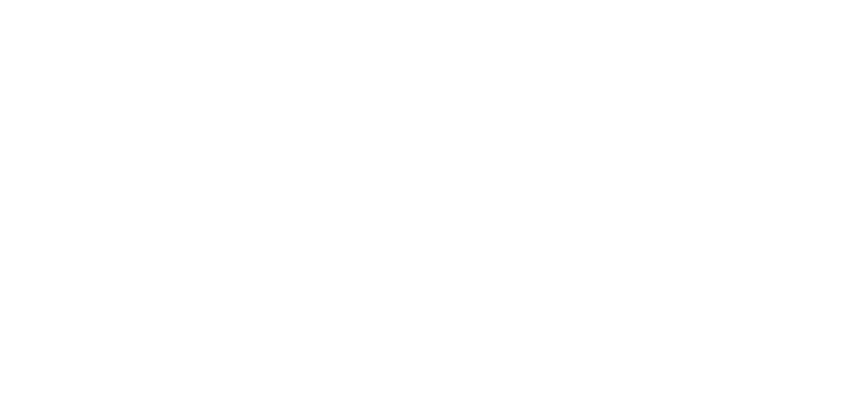
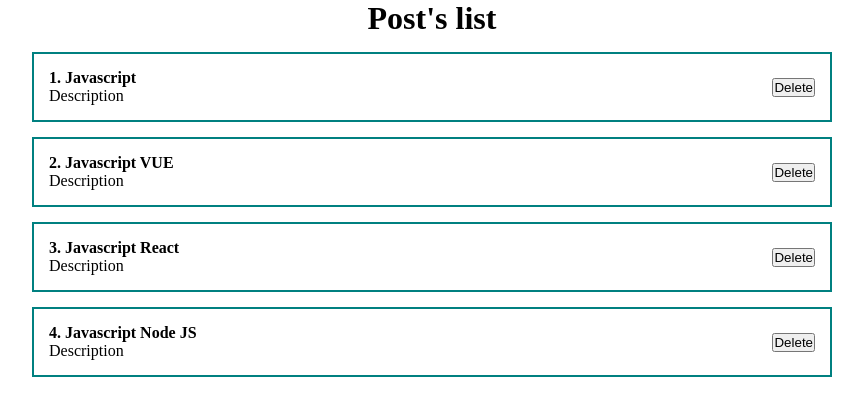
Before and after one commit to MikhaChe/react-course, a React (Create React App) app: page / in a window 1280 px wide. Shown: the top 416 px of the page, without its empty margins (208-1071 px from the left). Built offline with nearby package versions, Linux system fonts and the light colour scheme.

Commit message:
использование компонентов и пропсов, хуки и состояния

```diff
--- a/src/App.js
+++ b/src/App.js
@@ -1,9 +1,22 @@
-import react from 'react';
+//import Counter from './components/Counter';
+import React, {useState} from 'react';
+
+import PostList from './components/PostList';
+import './styles/App.css';
+
 
 function App() {
+  const [posts, setPosts] = useState([
+    {id: 1, title: 'Javascript', body: 'Description'},
+    {id: 2, title: 'Javascript VUE', body: 'Description'},
+    {id: 3, title: 'Javascript React', body: 'Description'},
+    {id: 4, title: 'Javascript Node JS', body: 'Description'}
+  ])
+
+
   return (
     <div className="App">
-
+      <PostList posts={posts}/>
     </div>
   );
 }
--- /dev/null
+++ b/src/components/Counter.jsx
@@ -0,0 +1,24 @@
+import React, {useState} from "react";
+
+const Counter = function () {
+  const[count, setCount] = useState(0)
+
+  function increment() {
+    setCount(count + 1);
+  }
+
+  function decrement() {
+    setCount(count - 1)
+  }
+
+  return (
+    <div>
+      <h1>{count}</h1>
+      <button onClick={increment}> + </button>
+      <button onClick={decrement}> - </button>
+    </div>
+
+  )
+}
+
+export default Counter;
--- /dev/null
+++ b/src/components/PostItem.jsx
@@ -0,0 +1,22 @@
+import React from 'react';
+
+const PostItem = (props) => {
+
+  return (
+    <div>
+      <div className='post'>
+        <div className='post__content'>
+          <strong>{props.post.id}. {props.post.title}</strong>
+          <div>
+            {props.post.body}
+          </div>
+        </div>
+        <div className='post__btns'>
+          <button>Delete</button>
+        </div>
+      </div>
+    </div>
+  );
+};
+
+export default PostItem;
--- /dev/null
+++ b/src/components/PostList.jsx
@@ -0,0 +1,18 @@
+import React from 'react';
+import PostItem from './PostItem';
+
+const PostList = (props) => {
+  return (
+    <div>
+      <h1 style={{textAlign: 'center'}}>
+        Post's list
+      </h1>
+      {props.posts.map(post =>
+        <PostItem post={post} key={post.id}/>
+        )
+      }
+    </div>
+  );
+};
+
+export default PostList;
--- /dev/null
+++ b/src/styles/App.css
@@ -0,0 +1,23 @@
+* {
+  margin: 0;
+  padding: 0;
+  box-sizing: border-box;
+}
+
+#root {
+  display: flex;
+  justify-content: center;
+}
+
+.App {
+  width: 800px;
+}
+
+.post {
+  display: flex;
+  padding: 15px;
+  border: 2px solid teal;
+  margin-top: 15px;
+  justify-content: space-between;
+  align-items: center;
+}
```
Also changed, not shown: src/components/ClassCounter.jsx (added, +33 -0 lines).
